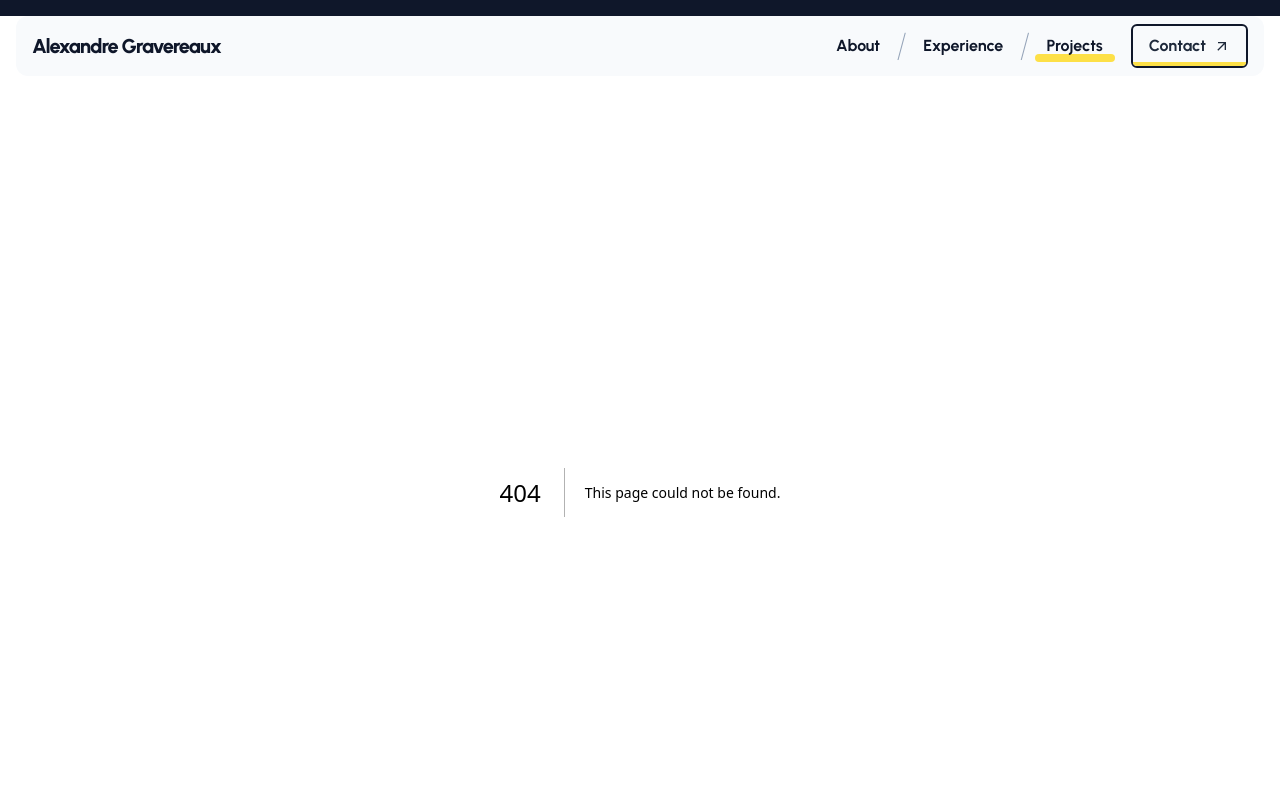
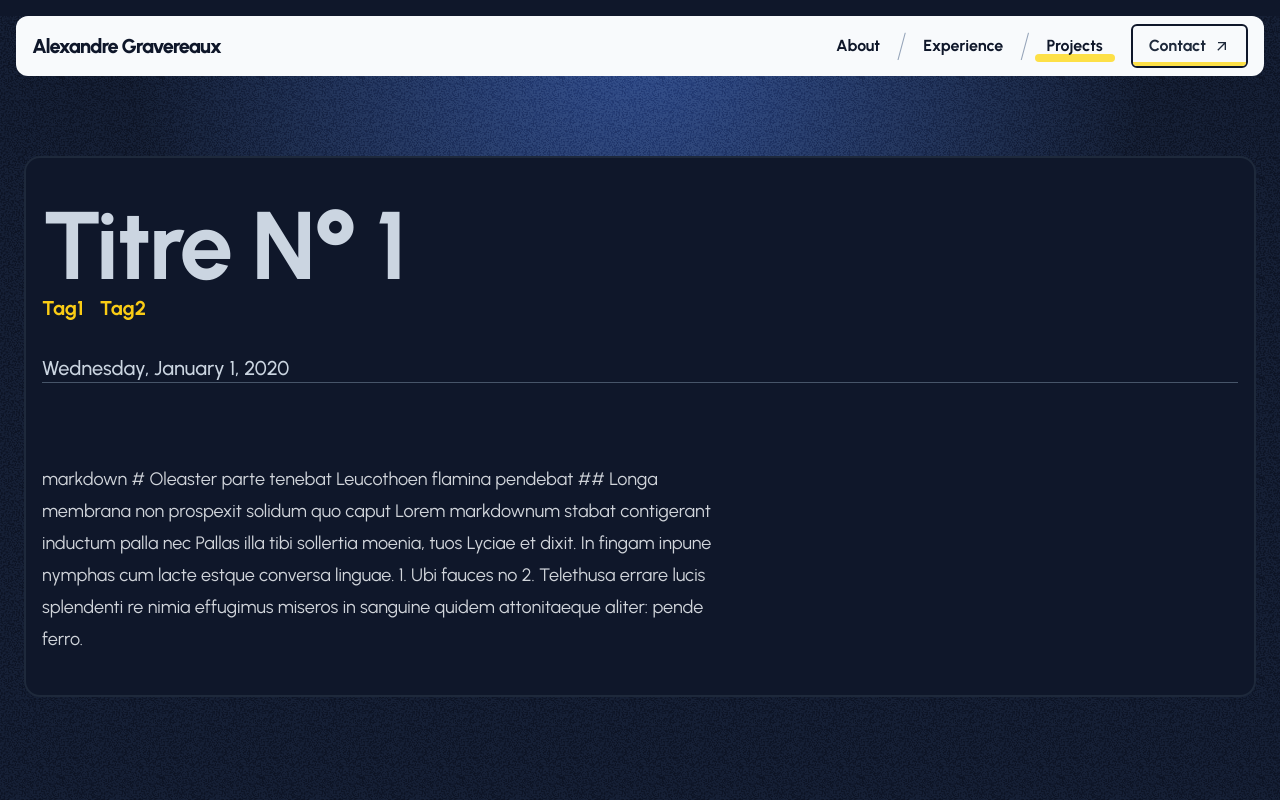
Before and after one commit to alexgravx/gravlax-portfolio, a Next.js app: page /projects/1 in a window 1280 px wide. Before the commit this address had no page. Shown: the top 800 px of the page. Built offline with nearby package versions, Linux system fonts and the light colour scheme.

Commit message:
add multi-id routing

```diff
--- a/package.json
+++ b/package.json
@@ -13,6 +13,7 @@
     "@react-three/fiber": "^8.16.2",
     "@types/three": "^0.164.0",
     "clsx": "^2.1.1",
+    "gray-matter": "^4.0.3",
     "gsap": "^3.12.5",
     "install": "^0.13.0",
     "next": "14.2.3",
--- /dev/null
+++ b/src/app/experience/[uid]/page.tsx
@@ -0,0 +1,12 @@
+import { Metadata } from "next"
+import { notFound } from "next/navigation"
+
+type Params = { uid: string }
+
+export default function Page({ params } : { params: Params }) {
+    return (
+    <div>
+        Coucou {params.uid}
+    </div>
+    )
+}
--- /dev/null
+++ b/src/app/projects/[uid]/page.tsx
@@ -0,0 +1,44 @@
+import { Metadata } from "next"
+import { notFound } from "next/navigation"
+import TextBlock from "@/components/TextBlock"
+import Bounded from "@/components/Bounded"
+import Heading from "@/components/Heading"
+
+type Params = { uid: string }
+
+const testtext = "markdown # Oleaster parte tenebat Leucothoen flamina pendebat ## Longa membrana non prospexit solidum quo caput Lorem markdownum stabat contigerant inductum palla nec Pallas illa tibi sollertia moenia, tuos Lyciae et dixit. In fingam inpune nymphas cum lacte estque conversa linguae. 1. Ubi fauces no 2. Telethusa errare lucis splendenti re nimia effugimus miseros in sanguine quidem attonitaeque aliter: pende ferro."
+
+function formatDate(date: string) {
+
+    if (date) {
+
+        const dateOptions: Intl.DateTimeFormatOptions = {
+            weekday: "long",
+            year: "numeric",
+            month: "long",
+            day: "numeric"
+        };
+
+        return new Intl.DateTimeFormat("en-US", dateOptions).format(new Date(date))
+    }
+}
+
+
+export default function Page({ params } : { params: Params }) {
+    return (
+    <Bounded as="article">
+        <div className="rounded-2xl border-2 border-slate-800 bg-slate-900 px-4 py-10 md-px:8 md:py-2O"  >
+            <Heading as="h1">Titre N° {params.uid}</Heading>
+            <div className="flex gap-4 text-yellow-400 text-xl font-bold">
+                {["Tag1","Tag2"].map((tag, index) => (
+                    <span key={index}>{tag}</span>
+                ))}
+            </div>
+            <p className="mt-8 border-b border-slate-600 text-xl font-medium text-slate-300">{formatDate('01/01/2020')}</p>
+            <div className="prose prose-lg prose-invert mt-12 w-full max-w-none md:mt-20">
+            <TextBlock text={testtext} />
+            </div>
+        </div>
+    </Bounded>
+    )
+}
--- a/src/components/ContentIndex.tsx
+++ b/src/components/ContentIndex.tsx
@@ -23,7 +23,7 @@ type ContentListProps = {
 
 const ContentIndex = ({ items, contentType, fallbackItemImage, viewMoreText = "Read More"}:ContentListProps) => {
 
-    const urlPrefix = "/project";
+    const urlPrefix = "/projects";
 
     const component = useRef(null)
     const itemsRef = useRef<Array<HTMLLIElement | null>>([]);
--- /dev/null
+++ b/src/components/TextBlock.tsx
@@ -0,0 +1,9 @@
+const TextBlock = ({text} : {text: string}) => {
+    return (
+        <div className="max-w-prose">
+            {text}
+        </div>
+    );
+}
+
+export default TextBlock
```
Also changed, not shown: src/app/experience/page.tsx (added), 1 other file (tests, documents, lock files or other folders).
